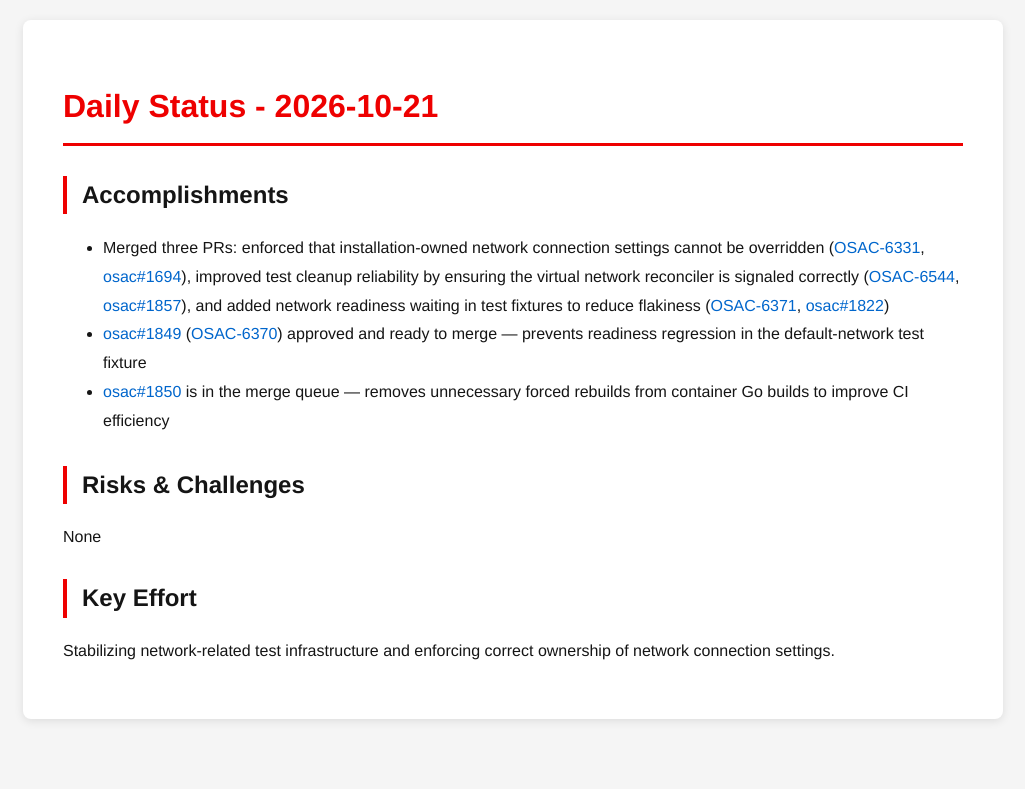
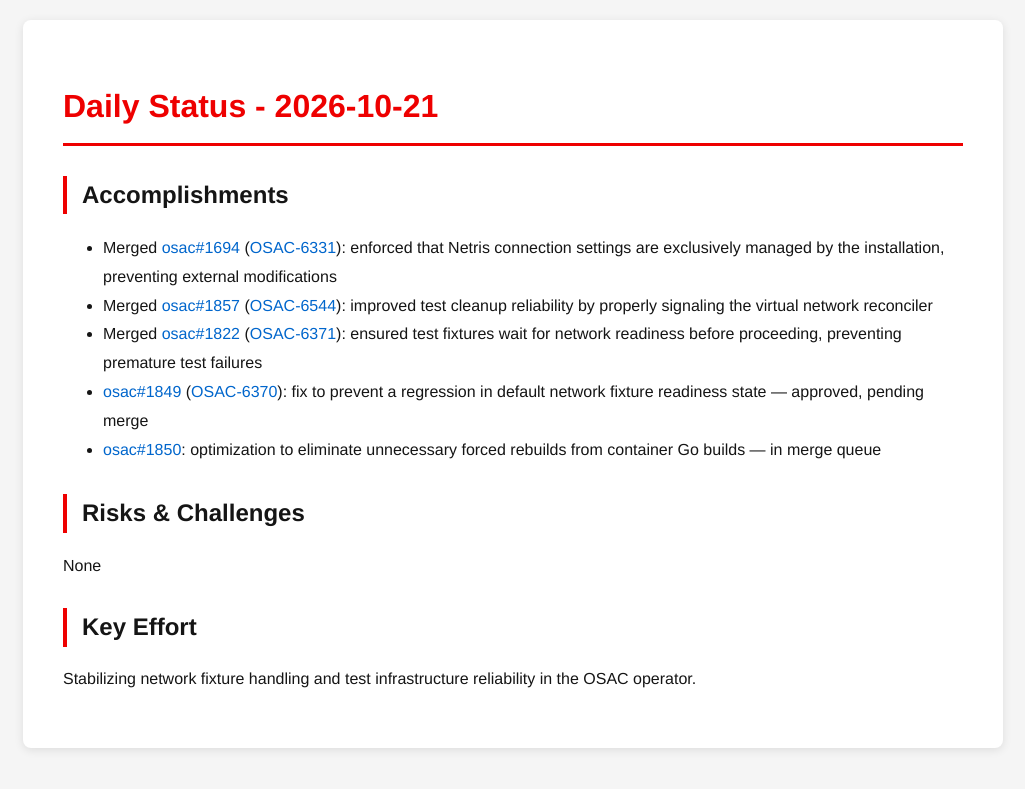
Before and after one commit to tzvatot/daily-status, a Jekyll site: the page built from 2026-10-21.md, in a window 1280 px wide. Shown: the top 789 px of the page, without its empty margins (127-1152 px from the left). Built offline with Jekyll 4.4.1, drawn with Linux system fonts in a browser that asks for light colours.

Commit message:
Daily status update - 2026-10-21

```diff
--- a/2026-10-21.md
+++ b/2026-10-21.md
@@ -7,12 +7,14 @@ date: 2026-10-21
 # Daily Status - 2026-10-21
 
 ## Accomplishments
-- Merged three PRs: enforced that installation-owned network connection settings cannot be overridden ([OSAC-6331](https://redhat.atlassian.net/browse/OSAC-6331), [osac#1694](https://github.com/osac-project/osac/pull/1694)), improved test cleanup reliability by ensuring the virtual network reconciler is signaled correctly ([OSAC-6544](https://redhat.atlassian.net/browse/OSAC-6544), [osac#1857](https://github.com/osac-project/osac/pull/1857)), and added network readiness waiting in test fixtures to reduce flakiness ([OSAC-6371](https://redhat.atlassian.net/browse/OSAC-6371), [osac#1822](https://github.com/osac-project/osac/pull/1822))
-- [osac#1849](https://github.com/osac-project/osac/pull/1849) ([OSAC-6370](https://redhat.atlassian.net/browse/OSAC-6370)) approved and ready to merge — prevents readiness regression in the default-network test fixture
-- [osac#1850](https://github.com/osac-project/osac/pull/1850) is in the merge queue — removes unnecessary forced rebuilds from container Go builds to improve CI efficiency
+- Merged [osac#1694](https://github.com/osac-project/osac/pull/1694) ([OSAC-6331](https://redhat.atlassian.net/browse/OSAC-6331)): enforced that Netris connection settings are exclusively managed by the installation, preventing external modifications
+- Merged [osac#1857](https://github.com/osac-project/osac/pull/1857) ([OSAC-6544](https://redhat.atlassian.net/browse/OSAC-6544)): improved test cleanup reliability by properly signaling the virtual network reconciler
+- Merged [osac#1822](https://github.com/osac-project/osac/pull/1822) ([OSAC-6371](https://redhat.atlassian.net/browse/OSAC-6371)): ensured test fixtures wait for network readiness before proceeding, preventing premature test failures
+- [osac#1849](https://github.com/osac-project/osac/pull/1849) ([OSAC-6370](https://redhat.atlassian.net/browse/OSAC-6370)): fix to prevent a regression in default network fixture readiness state — approved, pending merge
+- [osac#1850](https://github.com/osac-project/osac/pull/1850): optimization to eliminate unnecessary forced rebuilds from container Go builds — in merge queue
 
 ## Risks & Challenges
 None
 
 ## Key Effort
-Stabilizing network-related test infrastructure and enforcing correct ownership of network connection settings.
+Stabilizing network fixture handling and test infrastructure reliability in the OSAC operator.
```
